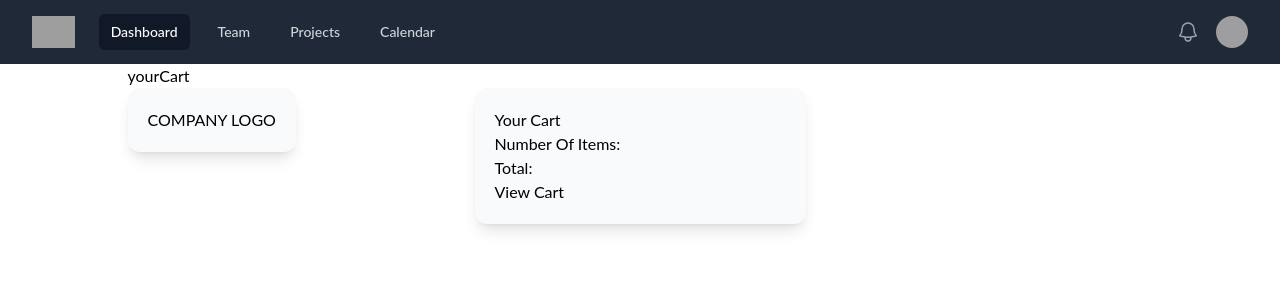
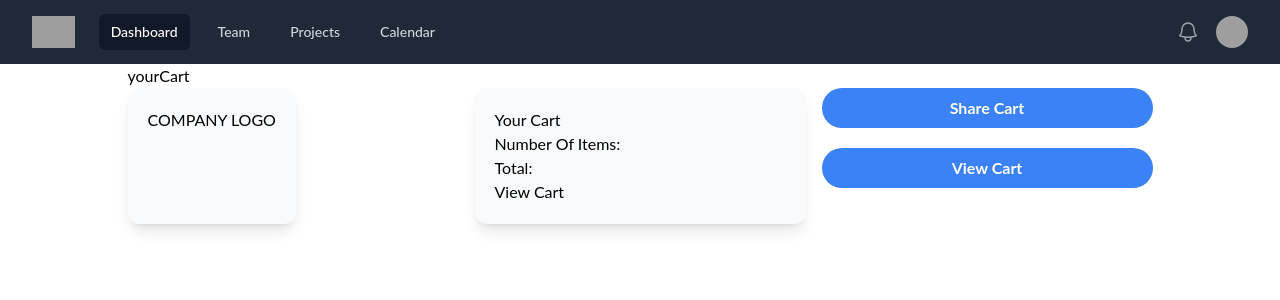
Before and after one commit to aifares/OneCart, a Next.js app in the folder frontend/: page /yourcart in a window 1280 px wide. Shown: the top 300 px of the page. Built offline with nearby package versions, Linux system fonts and the light colour scheme; grey boxes are pictures that could not be loaded.

Commit message:
Init Commit

```diff
--- a/frontend/app/yourcart/page.tsx
+++ b/frontend/app/yourcart/page.tsx
@@ -4,7 +4,7 @@ const Page = () => {
   return (
     <section className="">
       <h1>yourCart</h1>
-      <div className="columns-2xs">
+      <div className="grid grid-cols-3 gap-4">
         <div
           className="w-fit p-5
          bg-slate-50 rounded-xl shadow-lg items-center transform transition duration-500 hover:scale-105 hover:border hover:border-sky-500 overflow-hidden"
@@ -17,6 +17,14 @@ const Page = () => {
           <p>Total:</p>
           <button>View Cart</button>
         </div>
+        <div className="flex flex-col gap-5 pad-y-10">
+          <button className="bg-blue-500 hover:bg-blue-700 text-white font-bold py-2 px-4 rounded-full">
+            Share Cart
+          </button>
+          <button className="bg-blue-500 hover:bg-blue-700 text-white font-bold py-2 px-4 rounded-full">
+            View Cart
+          </button>
+        </div>
       </div>
     </section>
   );
```
